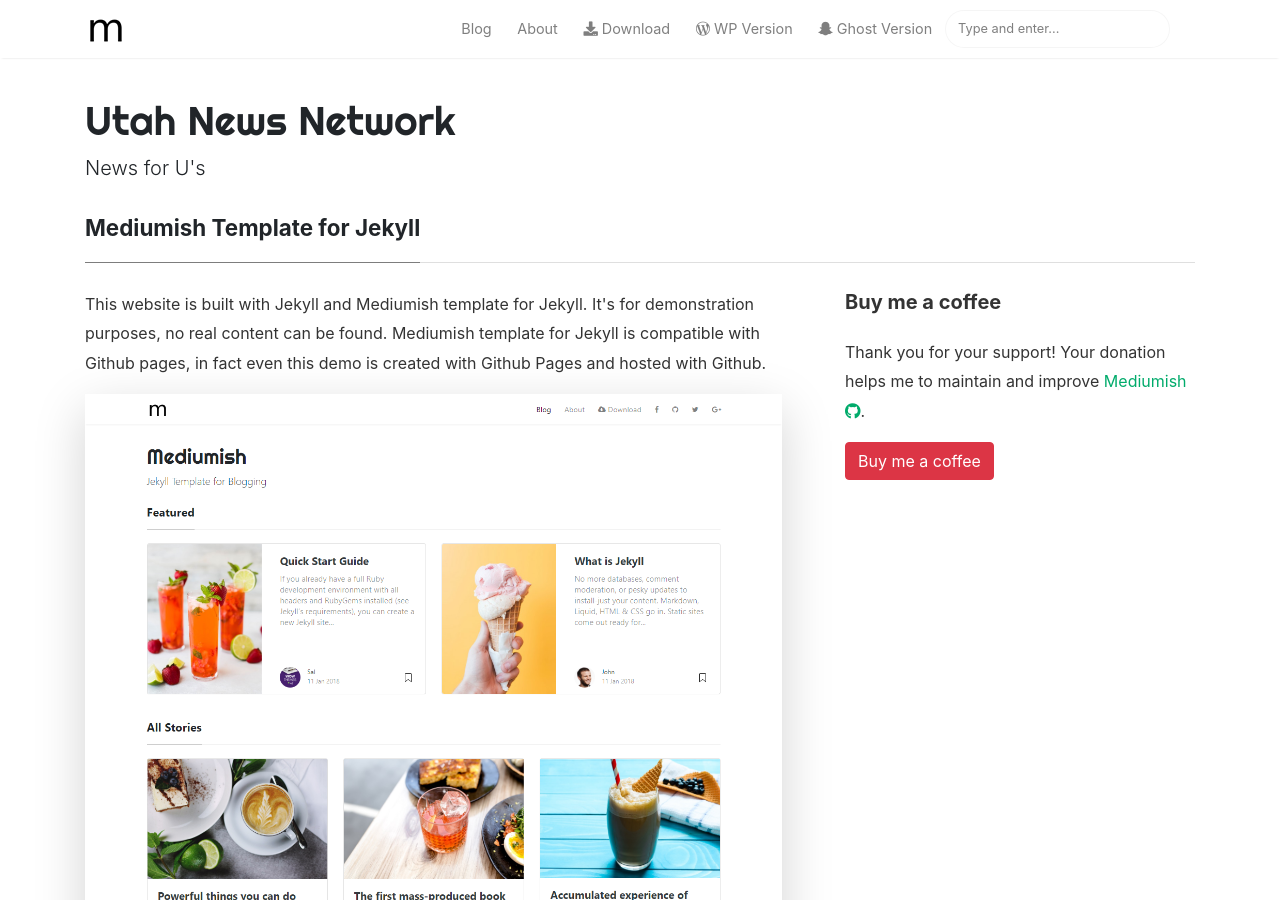
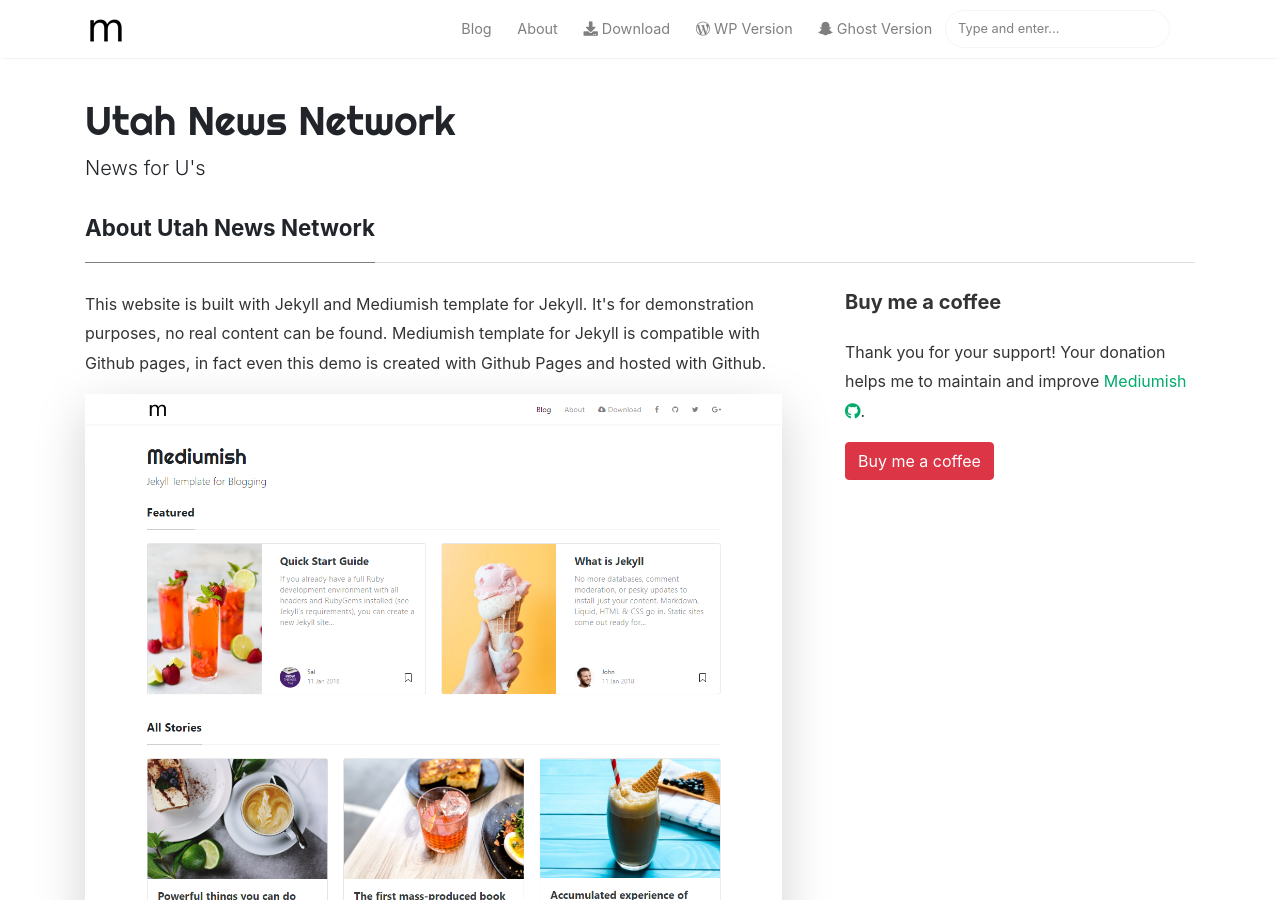
Before and after one commit to UtahNewsNetwork/utahnewsnetwork.github.io, a Jekyll site: the page built from _pages/about.md, in a window 1280 px wide and 900 px high. Built offline with Jekyll 4.4.1, drawn with Linux system fonts in a browser that asks for light colours; nearby versions of some CDN libraries; comment, search, counter and statistics services are not loaded.

Commit message:
Update about.md

```diff
--- a/_pages/about.md
+++ b/_pages/about.md
@@ -1,6 +1,6 @@
 ---
 layout: page
-title: Mediumish Template for Jekyll
+title: About Utah News Network
 permalink: /about
 comments: true
 ---
```
